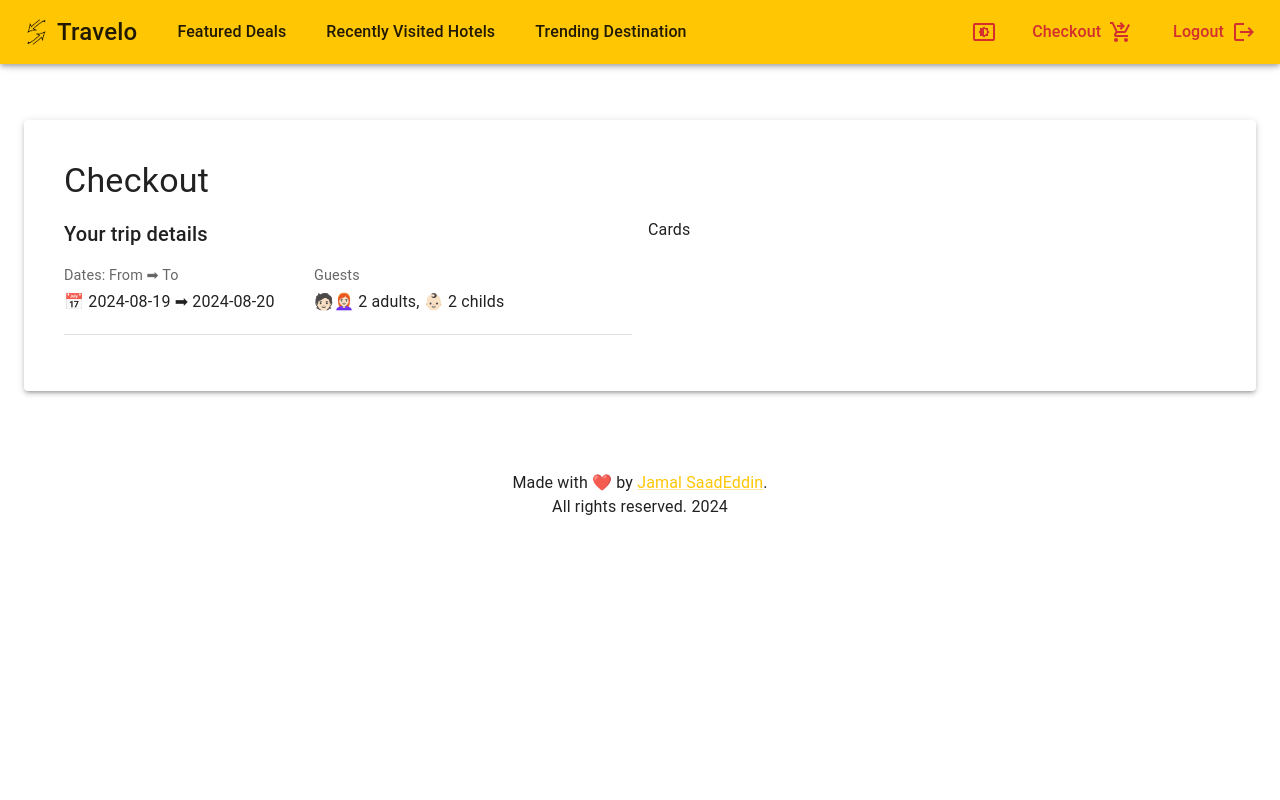
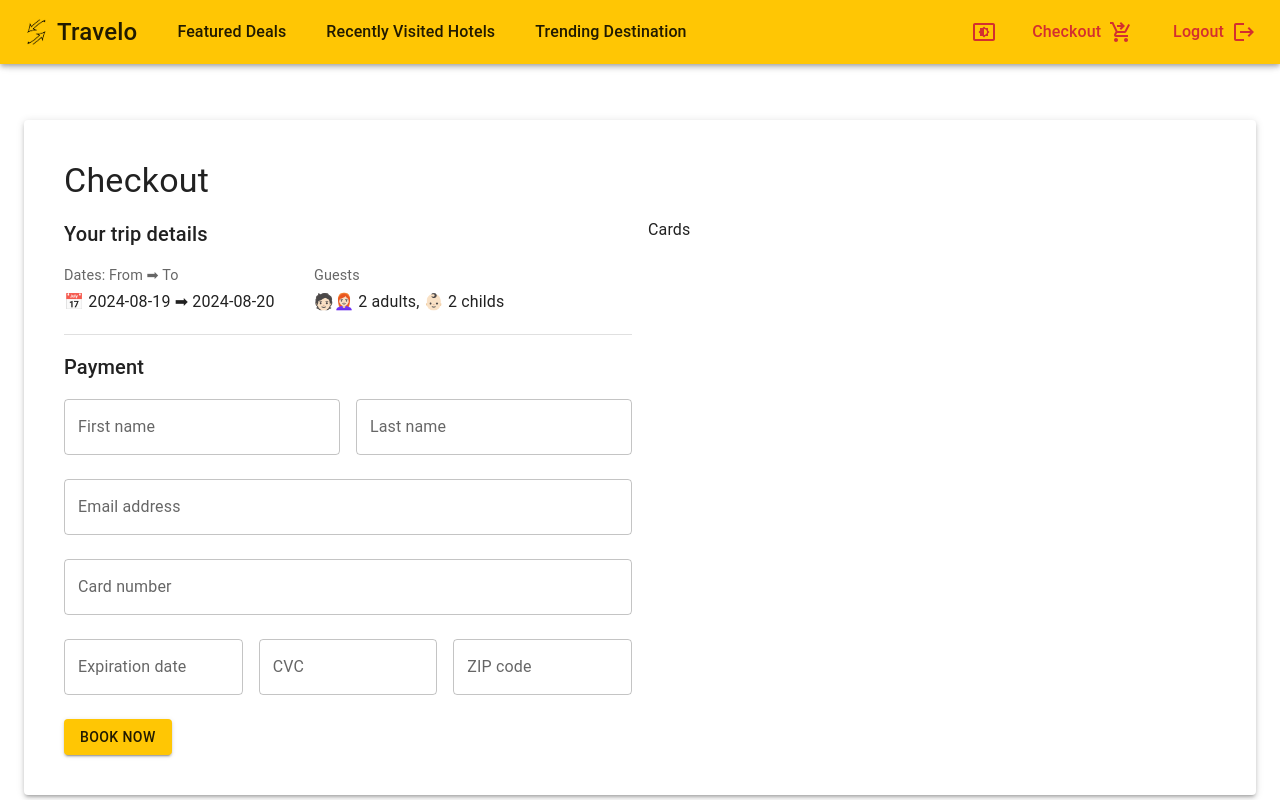
Before and after one commit to Jamal-SaadEddin/Travelo, a React (Vite) app: page / in a window 1280 px wide. Shown: the top 800 px of the page. Built offline with nearby package versions, Linux system fonts and the light colour scheme.

Commit message:
Add payment form component

```diff
--- a/src/App.tsx
+++ b/src/App.tsx
@@ -4,6 +4,7 @@ import CheckoutPage from "./pages/CheckoutPage";
 import HomePage from "./pages/HomePage";
 import HotelPage from "./pages/HotelPage";
 import { hotel } from "./pages/HotelPage/constants/hotel";
+import LoginPage from "./pages/LoginPage";
 import SearchResultsPage from "./pages/SearchResultsPage";
 
 const App = () => {
@@ -15,6 +16,7 @@ const App = () => {
       {/* <SearchResultsPage /> */}
       {/* <HomePage /> */}
       <Footer />
+      {/* <LoginPage /> */}
     </>
   );
 };
--- a/src/components/FormikTextField.tsx
+++ b/src/components/FormikTextField.tsx
@@ -5,6 +5,7 @@ import React from "react";
 interface FormikTextFieldProps {
   name: string;
   label: string;
+  maxLength?: number;
 }
 
 const FormikTextField: React.FC<FormikTextFieldProps & TextFieldProps> = (
@@ -22,6 +23,7 @@ const FormikTextField: React.FC<FormikTextFieldProps & TextFieldProps> = (
           helperText={meta.touched && meta.error}
           fullWidth
           margin="normal"
+          inputProps={{ maxLength: props.maxLength }}
         />
       )}
     </Field>
--- a/src/pages/CheckoutPage/CheckoutPage.tsx
+++ b/src/pages/CheckoutPage/CheckoutPage.tsx
@@ -6,6 +6,7 @@ import {
   Toolbar,
   Typography,
 } from "@mui/material";
+import PaymentForm from "./components/PaymentForm";
 import TripDetails from "./components/TripDetails";
 
 const CheckoutPage = () => {
@@ -25,6 +26,8 @@ const CheckoutPage = () => {
             </Typography>
             <TripDetails />
             <Divider sx={{ my: 2 }} />
+            <Typography variant="h6">Payment</Typography>
+            <PaymentForm />
           </Grid>
           <Grid item xs={12} lg={6}>
             Cards
--- /dev/null
+++ b/src/pages/CheckoutPage/components/PaymentForm.tsx
@@ -0,0 +1,103 @@
+import { Button, Grid } from "@mui/material";
+import { Form, Formik } from "formik";
+import FormikTextField from "../../../components/FormikTextField";
+import { validationSchema } from "../utils/validationSchema";
+
+const initialValues = {
+  firstName: "",
+  lastName: "",
+  email: "",
+  cardNumber: "",
+  expirationDate: "",
+  cvc: "",
+  zip: "",
+};
+
+const PaymentForm = () => {
+  const handleSubmit = (values: {
+    firstName: string;
+    lastName: string;
+    email: string;
+    cardNumber: string;
+    expirationDate: string;
+    cvc: string;
+    zip: string;
+  }) => {
+    console.log("onSubmit", values);
+  };
+
+  return (
+    <Formik
+      initialValues={initialValues!}
+      validationSchema={validationSchema}
+      onSubmit={handleSubmit}
+    >
+      {() => (
+        <Form>
+          <Grid container columnSpacing={2}>
+            <Grid item xs={12} sm={6}>
+              <FormikTextField
+                name="firstName"
+                label="First name"
+                autoComplete="given-name"
+              />
+            </Grid>
+            <Grid item xs={12} sm={6}>
+              <FormikTextField
+                name="lastName"
+                label="Last name"
+                autoComplete="family-name"
+              />
+            </Grid>
+            <Grid item xs={12}>
+              <FormikTextField
+                name="email"
+                label="Email address"
+                type="email"
+                autoComplete="email"
+              />
+            </Grid>
+            <Grid item xs={12}>
+              <FormikTextField
+                name="cardNumber"
+                label="Card number"
+                autoComplete="cc-number"
+              />
+            </Grid>
+            <Grid item xs={12} sm={4}>
+              <FormikTextField
+                name="expirationDate"
+                label="Expiration date"
+                autoComplete="cc-exp"
+                placeholder="MM/YY"
+                maxLength={5}
+              />
+            </Grid>
+            <Grid item xs={12} sm={4}>
+              <FormikTextField
+                name="cvc"
+                label="CVC"
+                autoComplete="cc-csc"
+                maxLength={3}
+              />
+            </Grid>
+            <Grid item xs={12} sm={4}>
+              <FormikTextField
+                name="zip"
+                label="ZIP code"
+                autoComplete="postal-code"
+              />
+            </Grid>
+            <Grid item xs={12} mt={2}>
+              <Button variant="contained" color="primary" type="submit">
+                Book Now
+              </Button>
+            </Grid>
+          </Grid>
+        </Form>
+      )}
+    </Formik>
+  );
+};
+
+export default PaymentForm;
--- /dev/null
+++ b/src/pages/CheckoutPage/utils/validationSchema.ts
@@ -0,0 +1,35 @@
+import * as yup from "yup";
+
+export const validationSchema = yup.object({
+  firstName: yup.string().required("First name is required"),
+  lastName: yup.string().required("Last name is required"),
+  email: yup
+    .string()
+    .email("Invalid email address")
+    .required("Email address is required"),
+  cardNumber: yup
+    .number()
+    .typeError("Card number must be a number")
+    .required("Card number is required"),
+  expirationDate: yup
+    .string()
+    .required("Expiration date is required")
+    .matches(/^(0[1-9]|1[0-2])\/\d{2}$/, "Invalid date format")
+    .test("expirationDate", "Card has expired", function (value) {
+      if (!value) return false;
+      const currentDate = new Date();
+      const currentYear = currentDate.getFullYear();
+      const currentMonth = currentDate.getMonth() + 1;
+      const [month, year] = value.split("/");
+      return (
+        parseInt(year, 10) + 2000 > currentYear ||
+        (parseInt(year, 10) + 2000 === currentYear &&
+          parseInt(month, 10) >= currentMonth)
+      );
+    }),
+  cvc: yup
+    .number()
+    .typeError("CVC must be a number")
+    .required("CVC is required"),
+  zip: yup.string().required("ZIP code is required"),
+});
```
Also changed, not shown: src/pages/LoginPage/LoginPage.tsx (+5 -8 lines), 1 other file (tests, documents, lock files or other folders).
